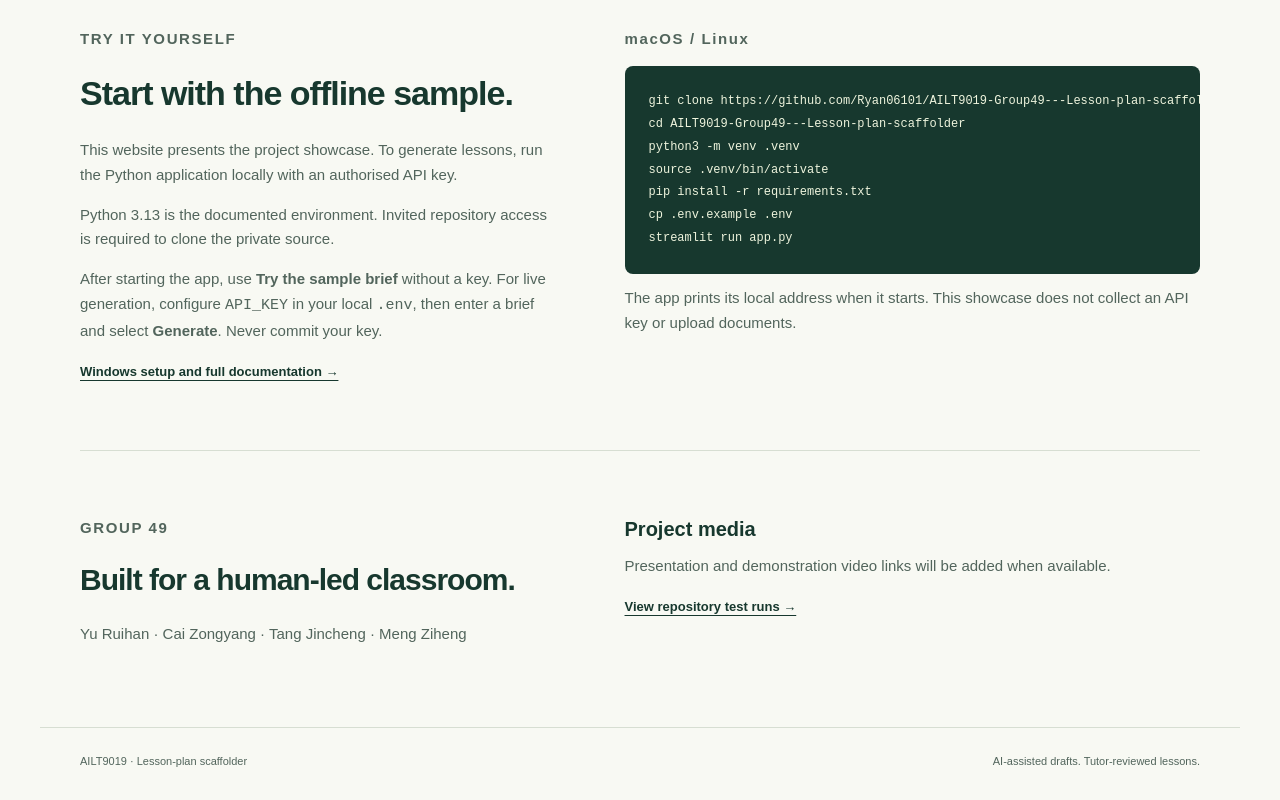
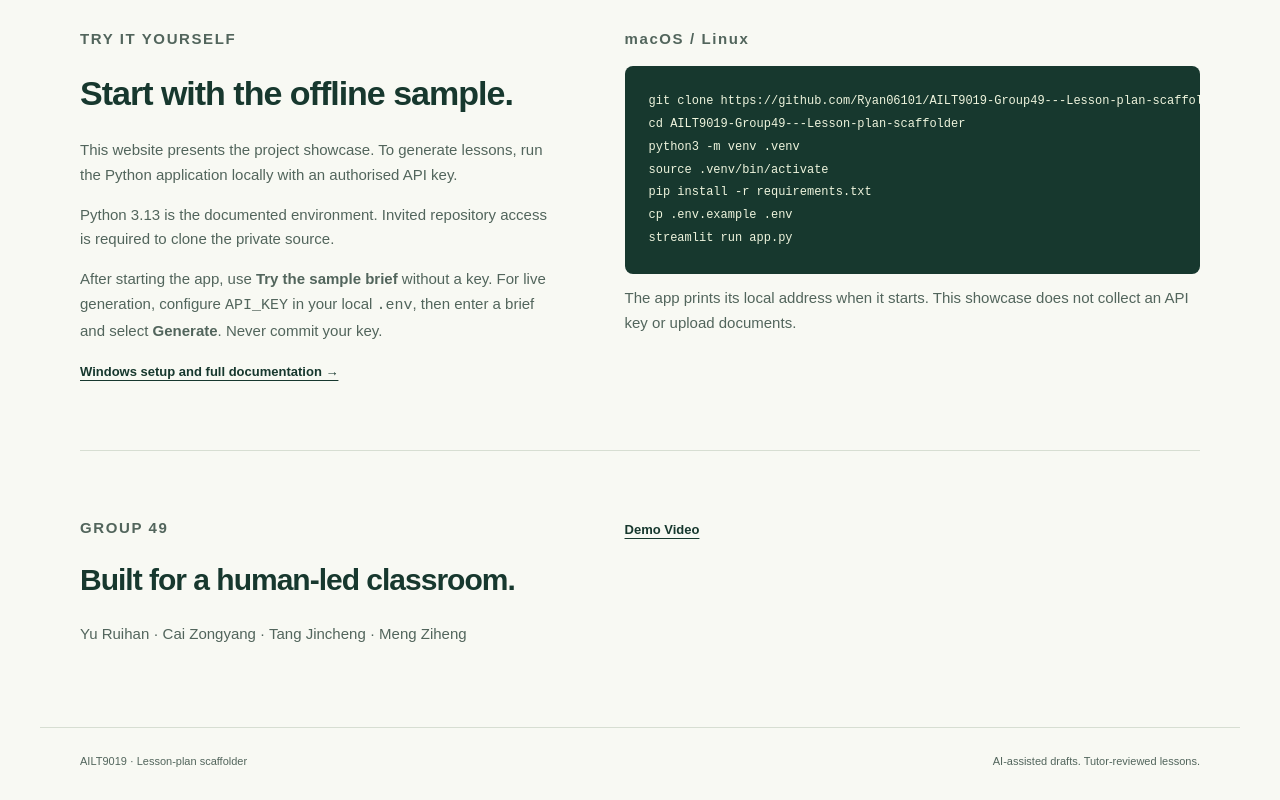
Before and after one commit to NEmiceKing/ailt9019-group49-website, a plain HTML site: page index.html in a window 1280 px wide. Shown: the part 2979-3779 px from the top of the page. Drawn offline with Linux system fonts and the light colour scheme.

Commit message:
Replace project media text with Demo Video placeholder

```diff
--- a/index.html
+++ b/index.html
@@ -24,6 +24,6 @@ source .venv/bin/activate
 pip install -r requirements.txt
 cp .env.example .env
 streamlit run app.py</code></pre><p class="note">The app prints its local address when it starts. This showcase does not collect an API key or upload documents.</p></div></section>
-<section class="closing"><div><p class="eyebrow">GROUP 49</p><h2>Built for a human-led classroom.</h2><p>Yu Ruihan · Cai Zongyang · Tang Jincheng · Meng Ziheng</p></div><div><h3>Project media</h3><p>Presentation and demonstration video links will be added when available.</p><a class="text-link" href="https://github.com/Ryan06101/AILT9019-Group49---Lesson-plan-scaffolder/actions">View repository test runs →</a></div></section>
+<section class="closing"><div><p class="eyebrow">GROUP 49</p><h2>Built for a human-led classroom.</h2><p>Yu Ruihan · Cai Zongyang · Tang Jincheng · Meng Ziheng</p></div><div><a class="text-link" href="#">Demo Video</a></div></section>
 </main><footer><span>AILT9019 · Lesson-plan scaffolder</span><span>AI-assisted drafts. Tutor-reviewed lessons.</span></footer>
 </body></html>
```
